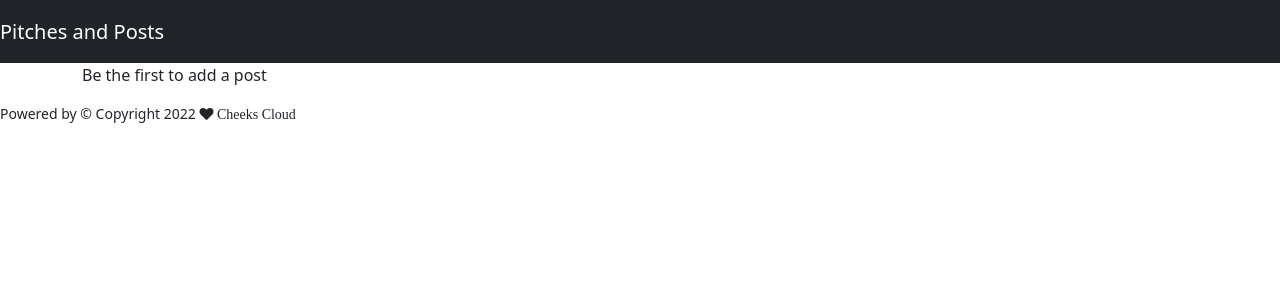
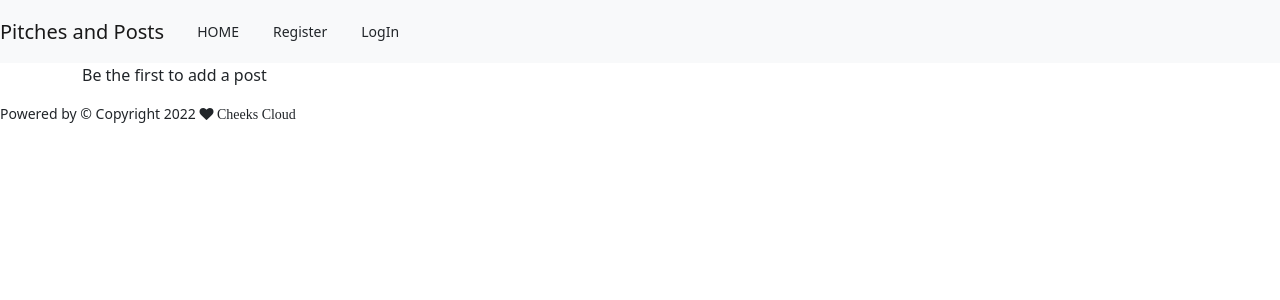
Before and after one commit to cheeks-cloud/flask_Ip, a Flask app: page / in a window 1280 px wide. Shown: the top 300 px of the page. Run offline with Flask 2, Linux system fonts and the light colour scheme; data that the repository does not hold is empty; some libraries are stand-ins or nearby versions.

Commit message:
deployment to heroku

```diff
--- a/app/templates/index.html
+++ b/app/templates/index.html
@@ -22,7 +22,7 @@
         {% if post.get_comments(post.id) %}
 
         <h2> Here are the comments </h2>
-        <div class="container comments">
+        <div class="container comments"style="display:flex">
           {% for comment in post.get_comments(post.id) %}
           <p>
             {{comment.get_writer(comment.writer)}} commented that:<br>
--- a/app/templates/navbar.html
+++ b/app/templates/navbar.html
@@ -1,11 +1,10 @@
-<nav class="navbar navbar-expand-lg navbar-dark bg-dark">
+<nav class="navbar navbar-expand-lg navbar-light bg-light">
   <a class="navbar-brand">Pitches and Posts </a>
   <button class="navbar-toggler" type="button" data-toggle="collapse" data-target="#navbarNav" aria-controls="navbarNav" aria-expanded="false" aria-label="Toggle navigation">
     <span class="navbar-toggler-icon"></span>
   </button>
   <div class="collapse navbar-collapse" id="navbarNav">
     <ul class="navbar-nav">
-
       <li class="nav-item active">
         <a class="nav-link" href="{{url_for('main.index')}}">
         <button class="btn btn-sm" id="add-btn">HOME</button></a>
@@ -18,7 +17,7 @@
 
       <li class="nav-item">
         <a class="nav-link " href="{{url_for('auth.login')}}">
-        <button class="btn btn-sm" id="add-btn">LogInr</button> </a>
+        <button class="btn btn-sm" id="add-btn">LogIn</button> </a>
       </li>
 
     </ul>
```
Also changed, not shown: requirements.txt (added, +30 -0 lines), 1 other file.
